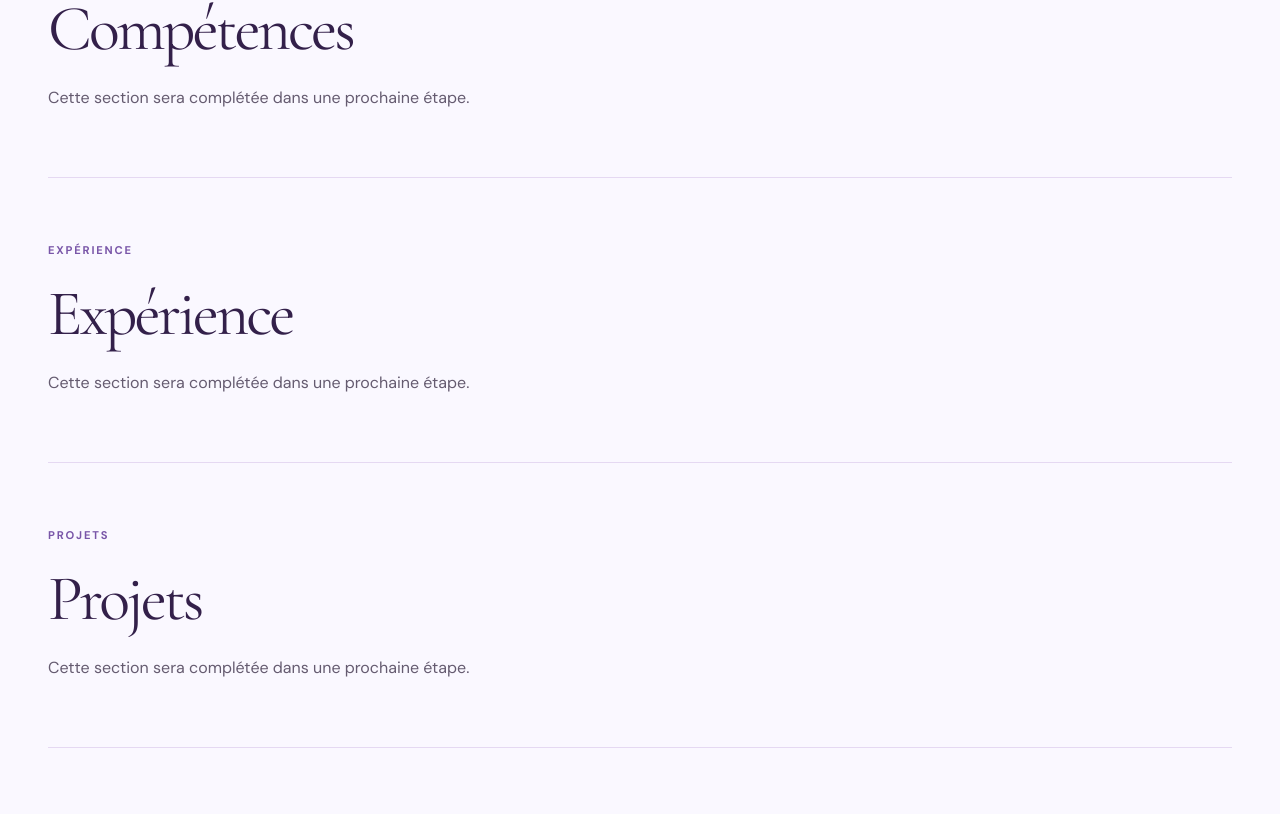
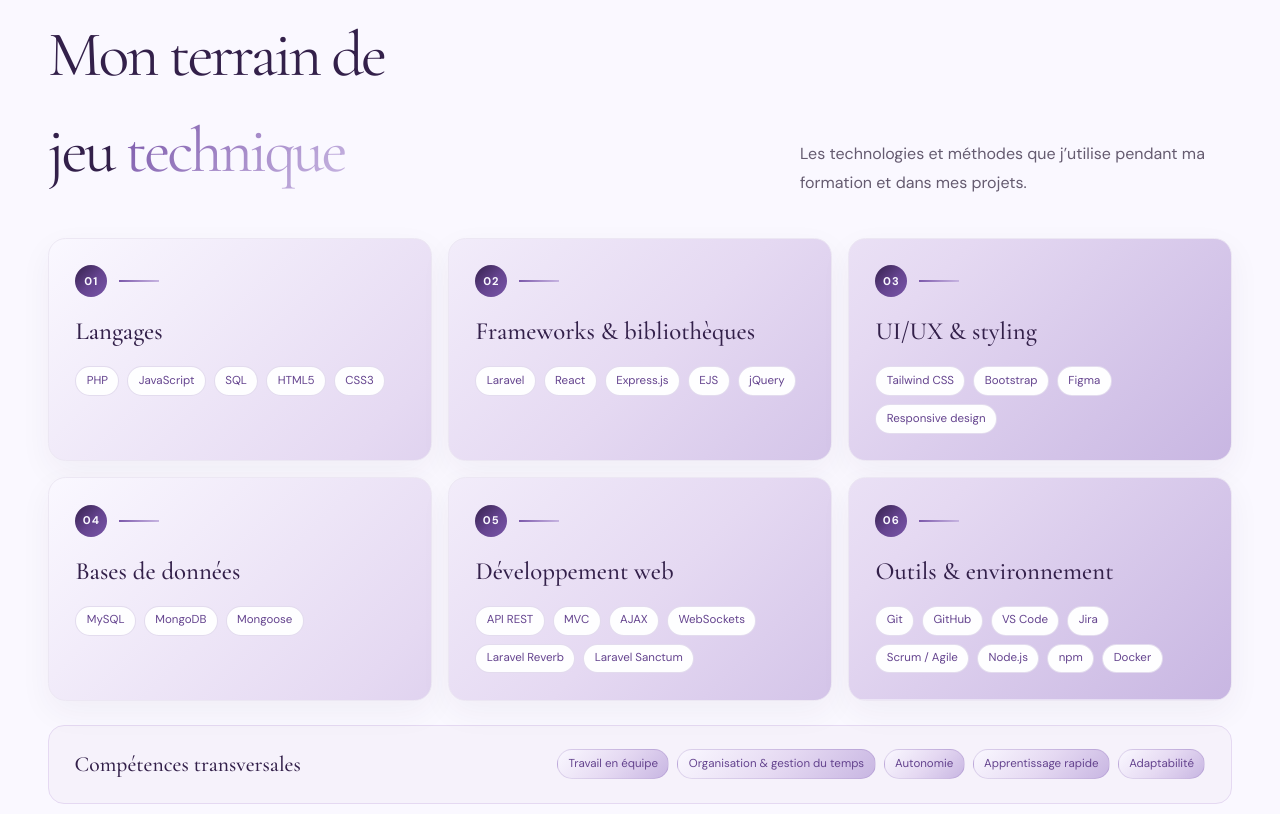
Before and after one commit to HIBA53757/Portfolio, a React (Vite) app: page / in a window 1280 px wide. Shown: the part 884-1698 px from the top of the page. Built offline with nearby package versions, Linux system fonts and the light colour scheme.

Commit message:
feat: add CV skills section

```diff
--- a/src/App.css
+++ b/src/App.css
@@ -323,6 +323,188 @@
   font-size: clamp(2.5rem, 6vw, 4rem);
 }
 
+.skills-section {
+  min-height: auto;
+  padding-block: clamp(3.5rem, 7vw, 6rem);
+}
+
+.skills-heading {
+  display: flex;
+  align-items: end;
+  justify-content: space-between;
+  gap: 2rem;
+  margin-bottom: 2rem;
+}
+
+.skills-heading h2 {
+  max-width: 13ch;
+}
+
+.skills-title-accent {
+  background-image: var(--gradient-brand);
+  background-clip: text;
+  -webkit-text-fill-color: transparent;
+}
+
+.skills-heading .section-note {
+  max-width: 27rem;
+  margin-bottom: 0.5rem;
+}
+
+.skill-grid {
+  display: grid;
+  grid-template-columns: repeat(3, minmax(0, 1fr));
+  gap: 1rem;
+}
+
+.skill-card {
+  position: relative;
+  min-width: 0;
+  padding: clamp(1.15rem, 2.3vw, 1.65rem);
+  border: 1px solid color-mix(in srgb, var(--primary) 14%, white);
+  border-radius: 1.1rem;
+  background-image: var(--gradient-soft);
+  background-size: 165% 165%;
+  background-position: left top;
+  box-shadow: 0 0.7rem 2rem rgb(51 32 74 / 5%);
+  transition:
+    transform 220ms ease,
+    box-shadow 220ms ease,
+    border-color 220ms ease,
+    background-position 350ms ease;
+}
+
+.skill-card:nth-child(3n + 2) {
+  background-position: center;
+}
+
+.skill-card:nth-child(3n) {
+  background-position: right bottom;
+}
+
+.skill-card:hover {
+  transform: translateY(-6px);
+  border-color: var(--secondary);
+  background-position: right bottom;
+  box-shadow: 0 1rem 2.4rem rgb(51 32 74 / 14%);
+}
+
+.skill-card-top {
+  display: flex;
+  align-items: center;
+  gap: 0.7rem;
+  margin-bottom: 1rem;
+}
+
+.skill-index {
+  display: grid;
+  width: 2rem;
+  height: 2rem;
+  place-items: center;
+  border-radius: 50%;
+  color: var(--cream);
+  background-image: var(--gradient-luxury);
+  font-size: 0.7rem;
+  font-weight: 700;
+  letter-spacing: 0.1em;
+}
+
+.skill-card-rule {
+  width: 2.5rem;
+  height: 2px;
+  background-image: var(--gradient-brand);
+  transition: width 220ms ease;
+}
+
+.skill-card:hover .skill-card-rule {
+  width: 4rem;
+}
+
+.skill-card h3,
+.transferable-section h3 {
+  margin: 0;
+  color: var(--ink);
+  font-family: var(--display);
+  font-size: 1.55rem;
+  font-weight: 500;
+}
+
+.skill-tags,
+.transferable-list {
+  display: flex;
+  flex-wrap: wrap;
+  gap: 0.5rem;
+  margin: 1rem 0 0;
+  padding: 0;
+  list-style: none;
+}
+
+.skill-tags li,
+.transferable-list li {
+  padding: 0.4rem 0.65rem;
+  border: 1px solid color-mix(in srgb, var(--primary) 20%, transparent);
+  border-radius: 999px;
+  color: var(--plum-mid);
+  background: color-mix(in srgb, white 82%, var(--cream));
+  font-size: 0.72rem;
+  line-height: 1.3;
+  transition:
+    transform 160ms ease,
+    color 160ms ease,
+    border-color 160ms ease,
+    background-color 160ms ease;
+}
+
+.skill-tags li:hover,
+.transferable-list li:hover {
+  transform: translateY(-2px);
+  border-color: transparent;
+  color: var(--cream);
+  background-image: var(--gradient-luxury);
+  box-shadow: 0 0.35rem 0.9rem rgb(51 32 74 / 18%);
+}
+
+.transferable-section {
+  display: flex;
+  align-items: center;
+  justify-content: space-between;
+  gap: 1.5rem;
+  margin-top: 1.5rem;
+  padding: 1.4rem 1.6rem;
+  border: 1px solid var(--line);
+  border-radius: 1rem;
+  background: color-mix(in srgb, var(--beige) 34%, white);
+}
+
+.transferable-section h3 {
+  flex: 0 0 auto;
+  font-size: 1.35rem;
+}
+
+.transferable-list {
+  justify-content: flex-end;
+  margin-top: 0;
+}
+
+.transferable-list li {
+  background-image: var(--gradient-soft);
+}
+
+@media (max-width: 900px) {
+  .skill-grid {
+    grid-template-columns: repeat(2, minmax(0, 1fr));
+  }
+
+  .transferable-section {
+    align-items: flex-start;
+    flex-direction: column;
+  }
+
+  .transferable-list {
+    justify-content: flex-start;
+  }
+}
+
 .site-footer {
   padding-block: 2rem;
   border-top: 1px solid var(--line);
@@ -344,6 +526,20 @@
 
   .profile-card {
     max-width: 34rem;
+  }
+
+  .skills-heading {
+    align-items: flex-start;
+    flex-direction: column;
+    gap: 0.5rem;
+  }
+
+  .skill-grid {
+    grid-template-columns: 1fr;
+  }
+
+  .transferable-section {
+    padding: 1.2rem;
   }
 
   .site-header {
@@ -394,3 +590,18 @@
     background: color-mix(in srgb, var(--beige) 58%, transparent);
   }
 }
+
+@media (prefers-reduced-motion: reduce) {
+  .skill-card,
+  .skill-card-rule,
+  .skill-tags li,
+  .transferable-list li {
+    transition: none;
+  }
+
+  .skill-card:hover,
+  .skill-tags li:hover,
+  .transferable-list li:hover {
+    transform: none;
+  }
+}
--- a/src/App.jsx
+++ b/src/App.jsx
@@ -10,6 +10,41 @@ const sections = [
   { id: 'projects', label: 'Projets' },
   { id: 'education', label: 'Formation' },
   { id: 'contact', label: 'Contact' },
+]
+
+const skillGroups = [
+  {
+    title: 'Langages',
+    items: ['PHP', 'JavaScript', 'SQL', 'HTML5', 'CSS3'],
+  },
+  {
+    title: 'Frameworks & bibliothèques',
+    items: ['Laravel', 'React', 'Express.js', 'EJS', 'jQuery'],
+  },
+  {
+    title: 'UI/UX & styling',
+    items: ['Tailwind CSS', 'Bootstrap', 'Figma', 'Responsive design'],
+  },
+  {
+    title: 'Bases de données',
+    items: ['MySQL', 'MongoDB', 'Mongoose'],
+  },
+  {
+    title: 'Développement web',
+    items: ['API REST', 'MVC', 'AJAX', 'WebSockets', 'Laravel Reverb', 'Laravel Sanctum'],
+  },
+  {
+    title: 'Outils & environnement',
+    items: ['Git', 'GitHub', 'VS Code', 'Jira', 'Scrum / Agile', 'Node.js', 'npm', 'Docker'],
+  },
+]
+
+const transferableSkills = [
+  'Travail en équipe',
+  'Organisation & gestion du temps',
+  'Autonomie',
+  'Apprentissage rapide',
+  'Adaptabilité',
 ]
 
 function App() {
@@ -166,7 +201,54 @@ function App() {
           </aside>
         </motion.section>
 
-        {sections.filter((section) => section.id !== 'about').map((section) => (
+        <section className="content-section skills-section" id="skills">
+          <div className="skills-heading">
+            <div>
+              <p className="eyebrow">Compétences</p>
+              <h2>
+                Mon terrain de jeu <span className="skills-title-accent">technique</span>
+              </h2>
+            </div>
+            <p className="section-note">
+              Les technologies et méthodes que j’utilise pendant ma formation et dans mes projets.
+            </p>
+          </div>
+
+          <div className="skill-grid">
+            {skillGroups.map((group, index) => (
+              <motion.article
+                className="skill-card"
+                key={group.title}
+                initial={{ opacity: 0, y: 18 }}
+                whileInView={{ opacity: 1, y: 0 }}
+                viewport={{ once: true, amount: 0.2 }}
+                transition={{ duration: 0.36, delay: index * 0.06, ease: 'easeOut' }}
+              >
+                <div className="skill-card-top">
+                  <span className="skill-index">{String(index + 1).padStart(2, '0')}</span>
+                  <span className="skill-card-rule" aria-hidden="true" />
+                </div>
+                <h3>{group.title}</h3>
+                <ul className="skill-tags">
+                  {group.items.map((item) => (
+                    <li key={item}>{item}</li>
+                  ))}
+                </ul>
+              </motion.article>
+            ))}
+          </div>
+
+          <div className="transferable-section">
+            <h3>Compétences transversales</h3>
+            <ul className="transferable-list">
+              {transferableSkills.map((skill) => (
+                <li key={skill}>{skill}</li>
+              ))}
+            </ul>
+          </div>
+        </section>
+
+        {sections.filter((section) => !['about', 'skills'].includes(section.id)).map((section) => (
           <section className="content-section" id={section.id} key={section.id}>
             <p className="eyebrow">{section.label}</p>
             <h2>{section.label}</h2>
```
